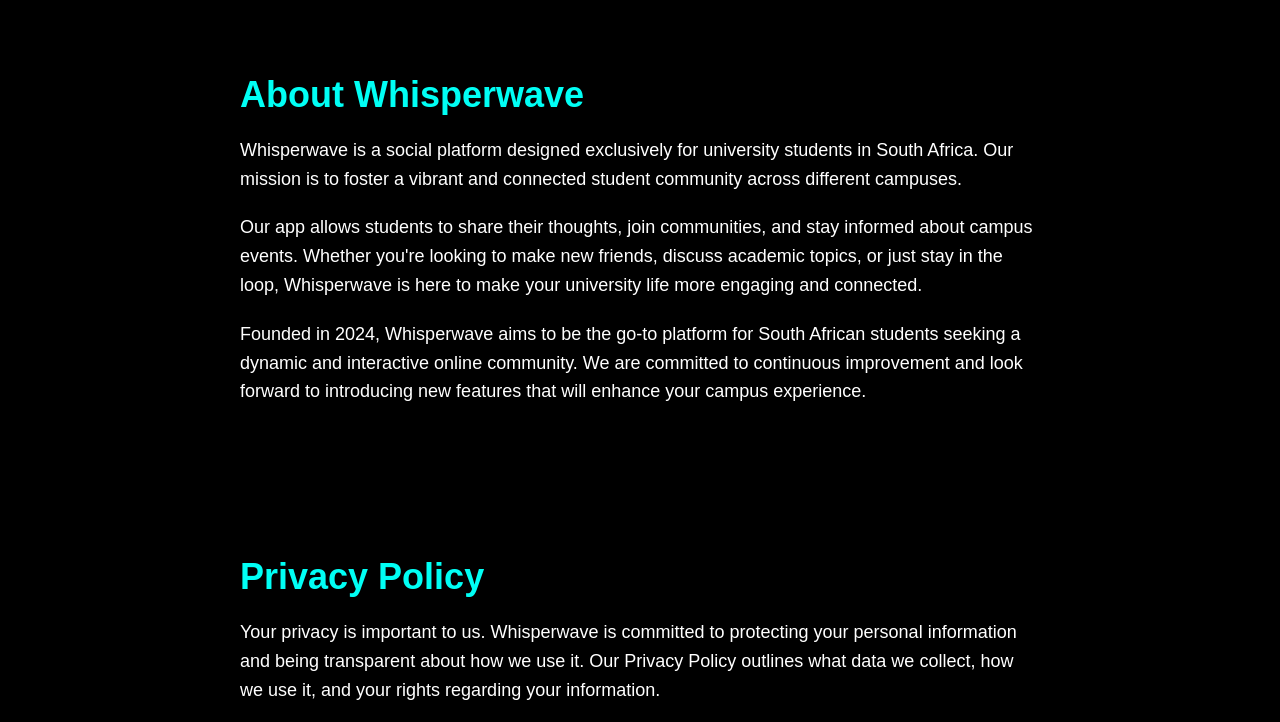
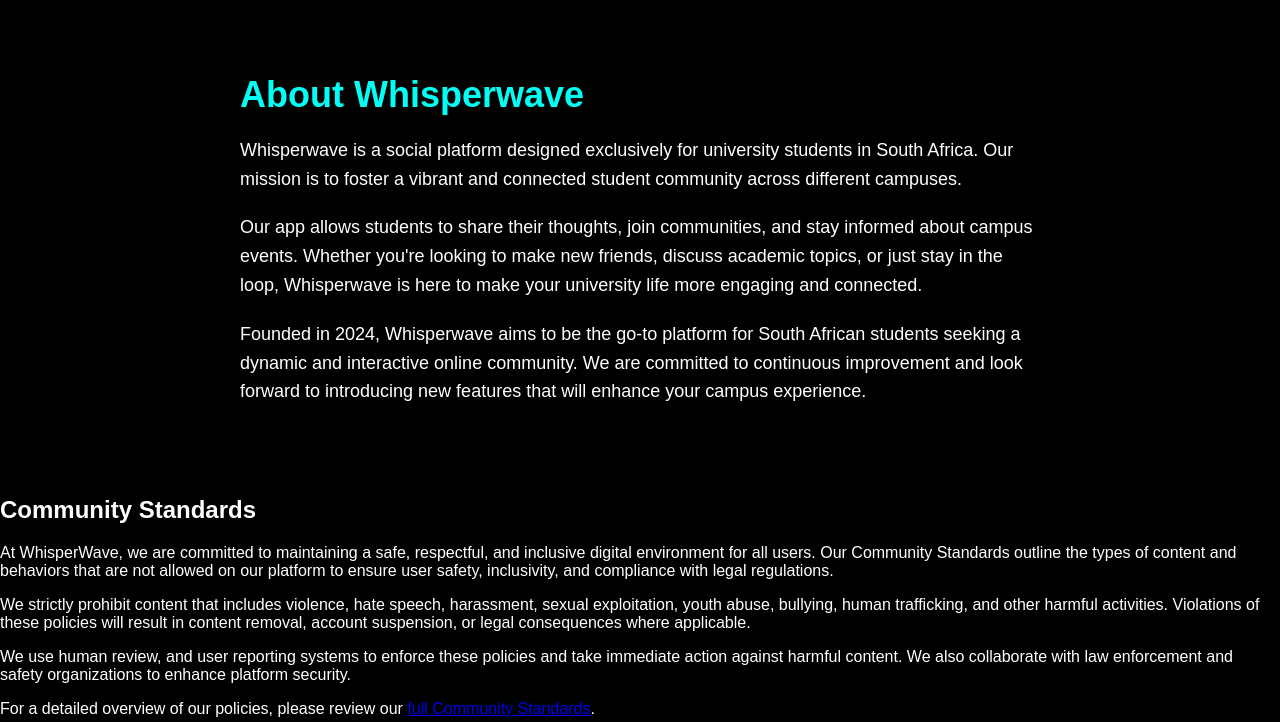
Before and after one commit to tshepo-shisali/whisperwave, a plain HTML site: page about.html in a window 1280 px wide. Shown: the part 78-800 px from the top of the page. Drawn offline with Linux system fonts and the light colour scheme.

Commit message:
Update about.html

```diff
--- a/about.html
+++ b/about.html
@@ -34,6 +34,17 @@
         </div>
     </section>
 
+    <section class="community-standards-section">
+        <div class="community-standards-content">
+            <h2>Community Standards</h2>
+            <p>At WhisperWave, we are committed to maintaining a safe, respectful, and inclusive digital environment for all users. Our Community Standards outline the types of content and behaviors that are not allowed on our platform to ensure user safety, inclusivity, and compliance with legal regulations.</p>
+            <p>We strictly prohibit content that includes violence, hate speech, harassment, sexual exploitation, youth abuse, bullying, human trafficking, and other harmful activities. Violations of these policies will result in content removal, account suspension, or legal consequences where applicable.</p>
+            <p>We use human review, and user reporting systems to enforce these policies and take immediate action against harmful content. We also collaborate with law enforcement and safety organizations to enhance platform security.</p>
+            <p>For a detailed overview of our policies, please review our <a href="community-standards.html" class="community-standards-link">full Community Standards</a>.</p>
+        </div>
+    </section>
+
+
     <section class="privacy-section">
         <div class="privacy-content">
             <h2>Privacy Policy</h2>
```
